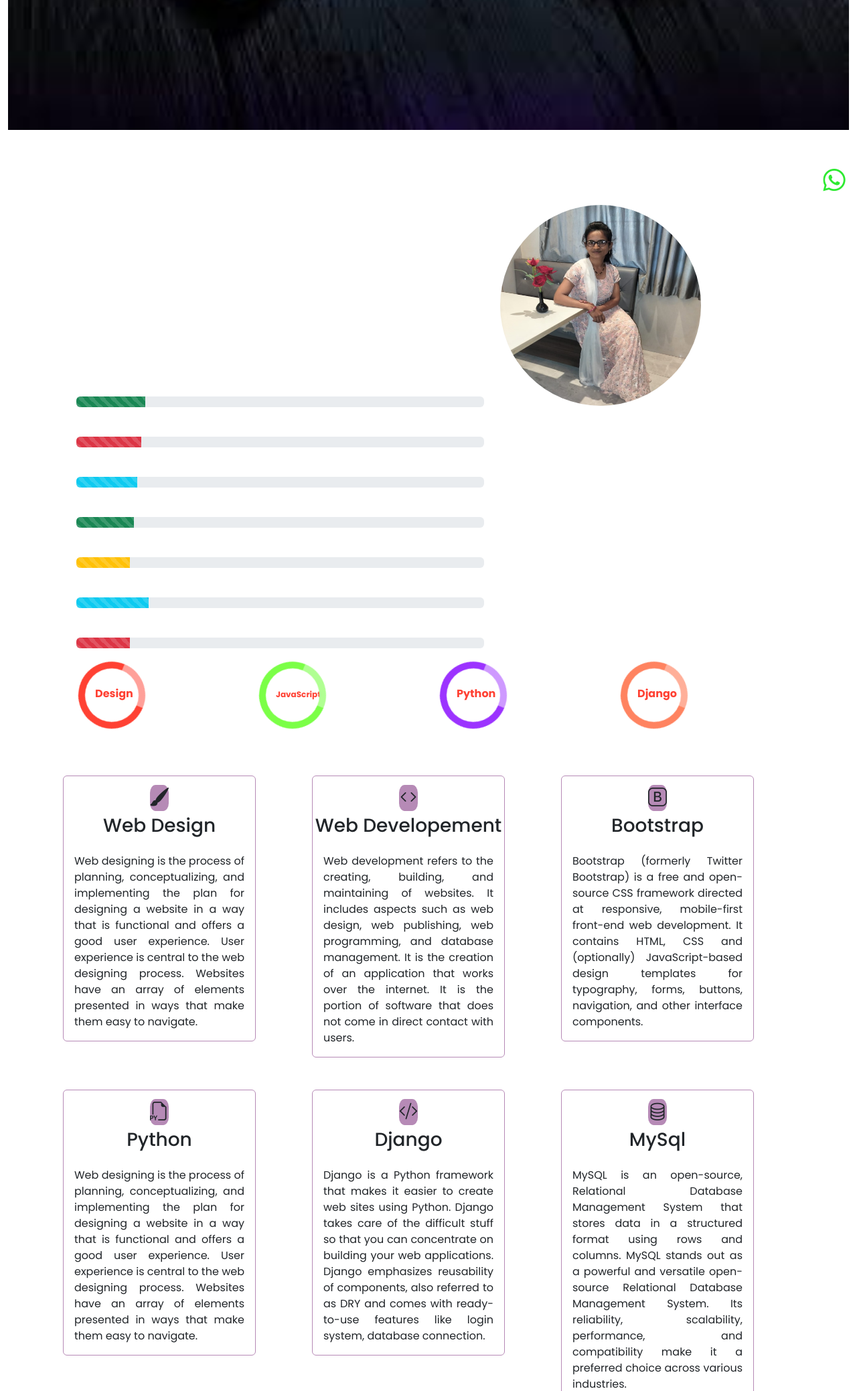
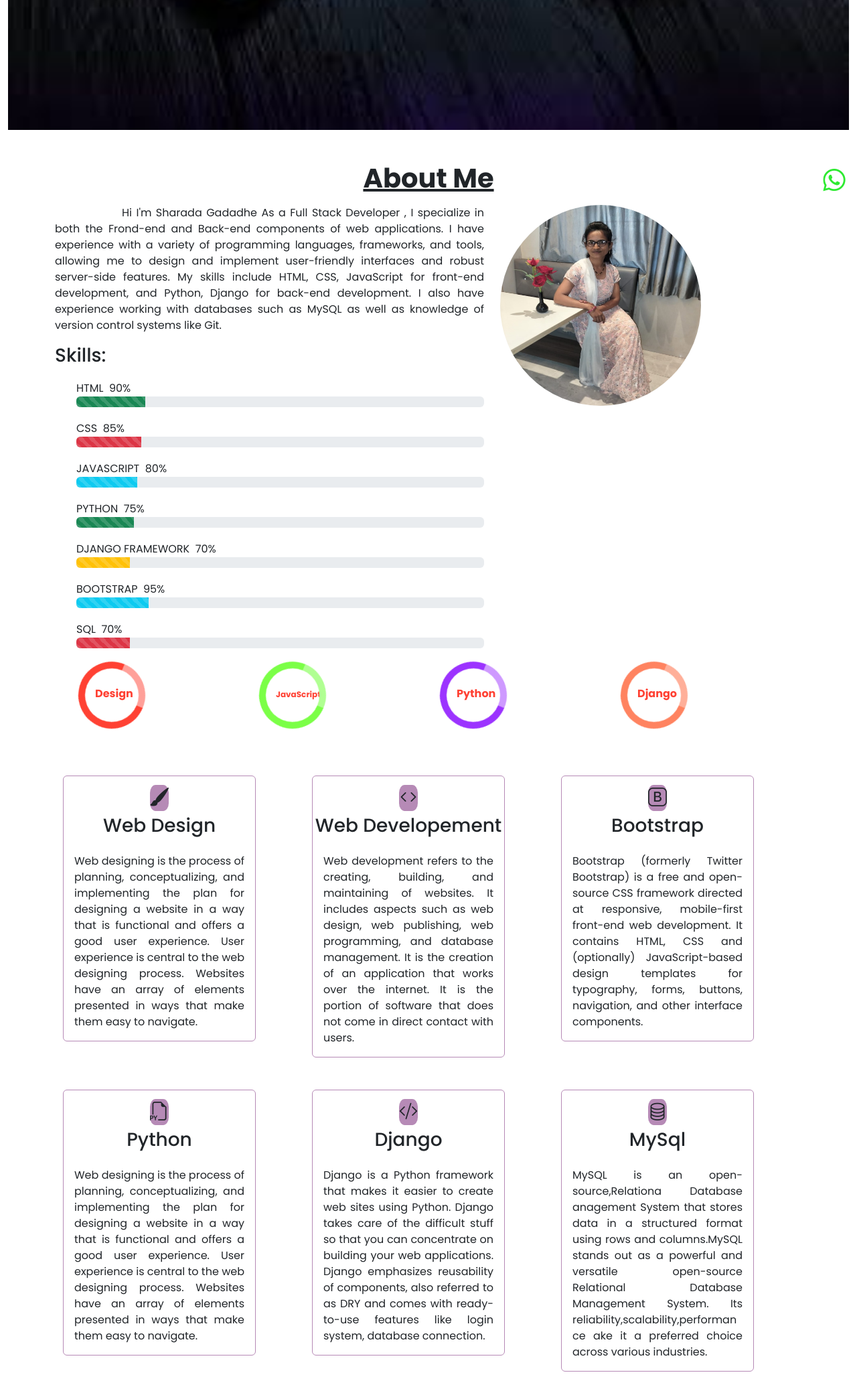
Before and after one commit to sharada123/sharadaportfolio, a Django app: page / in a window 1280 px wide. Shown: the part 508-2585 px from the top of the page at 67% size. Run offline with Django 5.2, Linux system fonts and the light colour scheme; data that the repository does not hold is empty; some libraries are stand-ins or nearby versions; some web fonts are replaced.

Commit message:
some text color changes

```diff
--- a/templates/about.html
+++ b/templates/about.html
@@ -3,13 +3,13 @@
 {% block 'main' %}
 <div class="container" id="about">
     <div class="row mt-5 mb-3">
-        <h1 class="text-center text-white"><Strong>About Me</Strong></h1>
-        <div class="col-md-7 mt-2 text-white">
+        <h1 class="text-center"><Strong>About Me</Strong></h1>
+        <div class="col-md-7 mt-2">
             <p class="about-para">Hi I'm Sharada Gadadhe As a Full Stack Developer , I specialize in both the Frond-end and Back-end components of web applications. I have experience with a variety of programming languages, frameworks, and tools, allowing me to design and implement user-friendly interfaces and robust server-side features.
 
                 My skills include HTML, CSS, JavaScript for front-end development, and Python, Django for back-end development. I also have experience working with databases such as MySQL as well as knowledge of version control systems like Git.</p>
                 <H3> Skills:</H3>
-                <ul class="text-white about-ul">
+                <ul class=" about-ul">
                     <li>HTML &nbsp;90%</li>
                     <div class="progress">
                         <div id="pr-html" class="progress-bar progress-bar-striped bg-success" role="progressbar" style="width: 90%" aria-valuenow="10" aria-valuemin="0" aria-valuemax="100"></div>
--- a/templates/home.html
+++ b/templates/home.html
@@ -39,10 +39,10 @@
             {% else %}
             <p class="text-success">Web Developement</p>
             {% endif %}
-            <h5 class="fw-bold text-white">Project Title:&nbsp;{{ x.title }}</h5>
-            <p class="text-white">Description:&nbsp;{{ x.desc }}</p>
-            <p class="text-white">Technology Used:&nbsp;{{x.tech}}</p>
-            <p class="text-white">Source Link:&nbsp;<a href="{{ x.srclink }}">{{ x.srclink }}</a></p>
+            <h5 class="fw-bold">Project Title:&nbsp;{{ x.title }}</h5>
+            <p >Description:&nbsp;{{ x.desc }}</p>
+            <p><span class="fw-bold" >Technology Used</span>:&nbsp;{{x.tech}}</p>
+            <p class="fw-bold text-primary">Source Link:&nbsp;<a href="{{ x.srclink }}">{{ x.srclink }}</a></p>
         </div>
     </div>
     {% endfor %}
--- a/templates/service.html
+++ b/templates/service.html
@@ -81,10 +81,10 @@
                         <h3 class="text-center mt-3"><i class="bi bi-database icon-bg-fill"></i></h3>
                         <h3 class="text-center">MySql</h3>
                         <div class="card-body">
-                          <p class="card-text">  MySQL is an open-source, Relational Database Management System that stores data in a
-                            structured format using rows and columns. MySQL stands out as a powerful and versatile open-source Relational Database Management
-                            System. Its reliability, scalability, performance, and compatibility make it a preferred
-                            choice across various industries.</p>
+                          <p class="card-text">MySQL is an open-source,Relationa Database anagement System that stores data in a
+                            structured format using rows and columns.MySQL stands out as a powerful and versatile open-source Relational Database Management
+                            System. Its reliability,scalability,performance ake it a preferred choice across various industries.</p>
+
                         </div>
                       </div>
                 </div>
```
